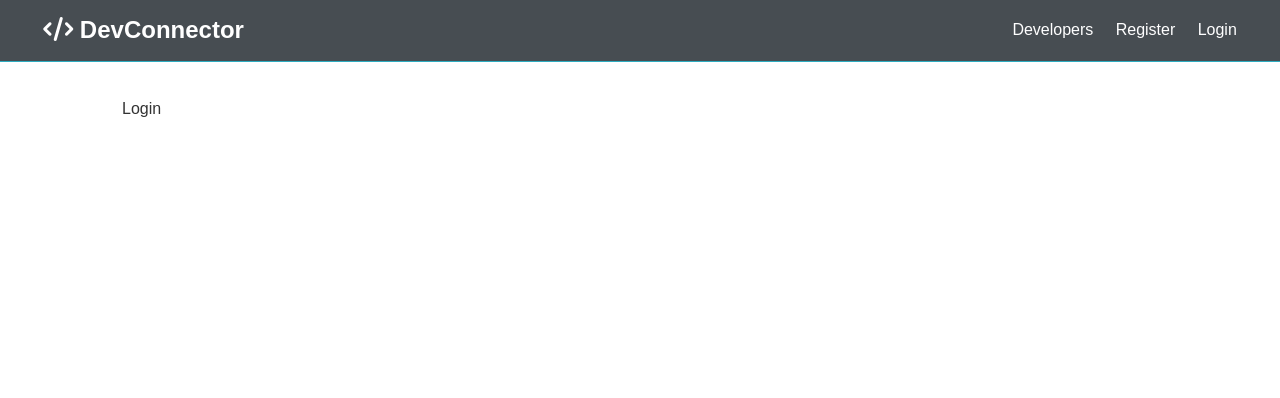
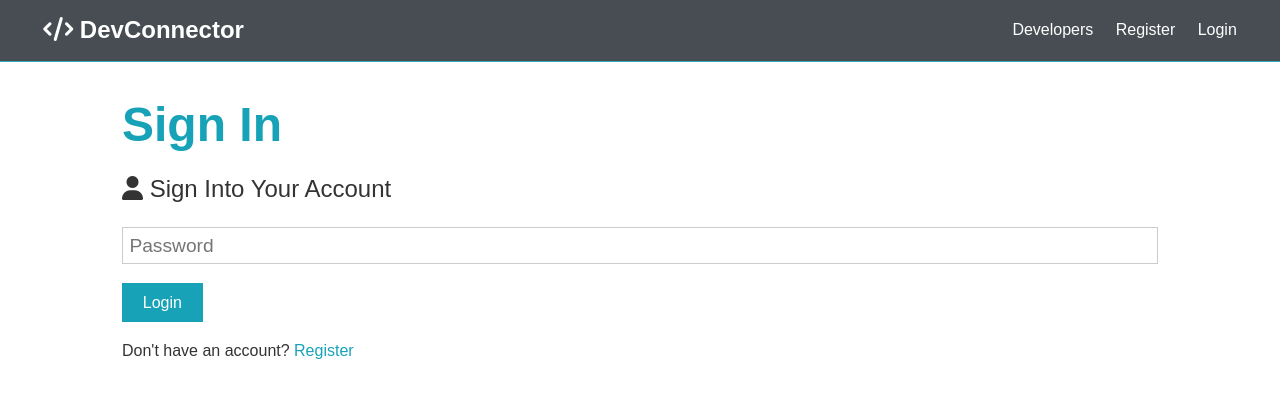
Before and after one commit to rivli/MERNLearning2, a React (Create React App) app in the folder client/: page /login in a window 1280 px wide. Shown: the top 398 px of the page. Built offline with nearby package versions, Linux system fonts and the light colour scheme; the HTML template or start-up script is replaced by a standard one.

Commit message:
Login Form

```diff
--- a/client/src/components/auth/Login.js
+++ b/client/src/components/auth/Login.js
@@ -1,11 +1,42 @@
-import React from 'react'
+import React, { Fragment, useState } from 'react';
+import { Link } from 'react-router-dom';
 
-const Login = () => {
+const Register = () => {
+    const [formData, setFormData] = useState({
+        email: '',
+        password: ''
+    });
+
+    const { email, password } = formData;
+
+    const onChange = e => setFormData({ ...formData, [e.target.name]: e.target.value });
+
+    const onSubmit = async e => {
+        e.preventDefault();
+        console.log('SUCCESS');
+    };
+
     return (
-        <div>
-            Login
-        </div>
+        <Fragment>
+            <h1 className="large text-primary">Sign In</h1>
+            <p className="lead"><i className="fas fa-user"></i> Sign Into Your Account</p>
+            <form className="form" onSubmit={e => onSubmit(e)}>
+                <div className="form-group">
+                <input
+                    type="password"
+                    placeholder="Password"
+                    name="password"
+                    minLength="6"
+                    value={password} onChange={e => onChange(e)}
+                />
+                </div>
+                <input type="submit" className="btn btn-primary" value="Login" />
+            </form>
+            <p className="my-1">
+                Don't have an account? <Link to="/register">Register</Link>
+            </p>
+        </Fragment>
     )
 };
 
-export default Login;
+export default Register;
--- a/client/src/components/auth/Register.js
+++ b/client/src/components/auth/Register.js
@@ -1,5 +1,5 @@
 import React, { Fragment, useState } from 'react';
-import axios from 'axios';
+import { Link } from 'react-router-dom';
 
 const Register = () => {
     const [formData, setFormData] = useState({
@@ -18,26 +18,7 @@
         if(password !== password2) {
             console.log('Passwords do not match');
         } else {
-            const newUser = {
-                name,
-                email,
-                password
-            }
-
-            try {
-                const config = {
-                    headers: {
-                        'Content-Type': 'application/json'
-                    }
-                }
-
-                const body = JSON.stringify(newUser);
-
-                const res = await axios.post('/api/users', body, config);
-                console.log(res.data);
-            } catch (err) {
-                console.error(err.response.data);
-            }
+            console.log('SUCCESS');
         }
     };
 
@@ -77,7 +58,7 @@
                 <input type="submit" className="btn btn-primary" value="Register" />
             </form>
             <p className="my-1">
-                Already have an account? <a href="login.html">Sign In</a>
+                Already have an account? <Link to="/login">Sign In</Link>
             </p>
         </Fragment>
     )
```
